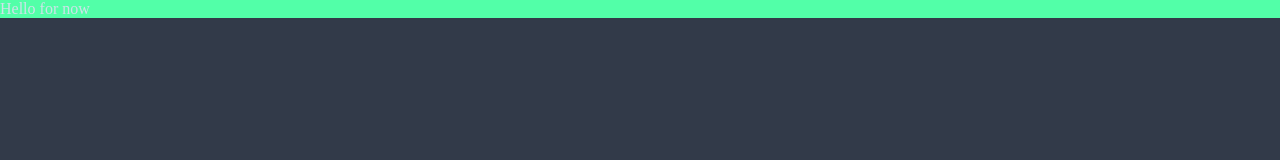
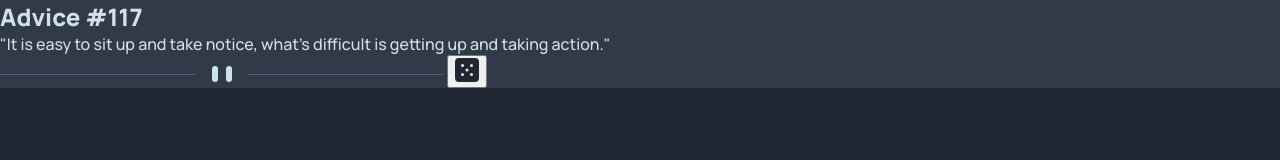
Before and after one commit to cacosted/advice-generator, a website: page index.html in a window 1280 px wide. Drawn offline with Linux system fonts and the light colour scheme.

Commit message:
Added base html and css structure

```diff
--- a/index.html
+++ b/index.html
@@ -5,13 +5,24 @@
   <meta name="viewport" content="width=device-width, initial-scale=1.0"> <!-- displays site properly based on user's device -->
 
   <link rel="icon" type="image/png" sizes="32x32" href="./images/favicon-32x32.png">
+  <title>Advice generator app</title>
   <link rel="stylesheet" href="./css/main.css">
-  <title>Advice generator app</title>
+  <link rel="preconnect" href="https://fonts.googleapis.com">
+  <link rel="preconnect" href="https://fonts.gstatic.com" crossorigin>
+  <link href="https://fonts.googleapis.com/css2?family=Manrope:wght@500;800&display=swap" rel="stylesheet">
   <script defer src="./src/main.js"></script>
 </head>
 <body>
   <div id="root">
-    Hello for now
+    <article class="card">
+      <h1 class="card__title">Advice #117</h1>
+      <p class="card__advice">"It is easy to sit up and take notice, what's difficult is getting up and taking action."</p>
+      <picture class="card__figure">
+        <source srcset="./images/pattern-divider-desktop.svg" media="(min-width: 800px)"/>
+        <img class="card__img" src="./images/pattern-divider-mobile.svg" alt="">
+      </picture>
+      <button id="btn-random"><img src="./images/icon-dice.svg" alt="randomize"></button>
+    </article>
   </div>
 </body>
 </html>
--- a/src/styles/_reset.sass
+++ b/src/styles/_reset.sass
@@ -0,0 +1,3 @@
+h1,p,picture
+  margin: 0
+  padding: 0
--- a/src/styles/_variables.sass
+++ b/src/styles/_variables.sass
@@ -3,3 +3,4 @@ $main-dark: hsl(218, 23%, 16%)
 $main-light: hsl(217, 19%, 38%)
 $light: hsl(193, 38%, 86%)
 $accent: hsl(150, 100%, 66%)
+$family: 'Manrope', sans-serif
--- /dev/null
+++ b/src/styles/card.sass
@@ -0,0 +1,5 @@
+@use 'variables' as *
+
+.card
+  background-color: $main-color
+  position: relative
--- a/src/styles/main.sass
+++ b/src/styles/main.sass
@@ -1,12 +1,16 @@
 @use 'variables' as *
 @use 'reset' as *
+@use 'card' as card
 
 
 body
-  background-color: $main-color
+  background-color: $main-dark
   color: $light
+  margin:0
   paddding: 0
-  margin:0
+  font-family: $family
 
-div
-  background-color: $accent
+img
+  max-width: 100%
+
+card
```
Also changed, not shown: README.md, css/main.css, 1 other file.
